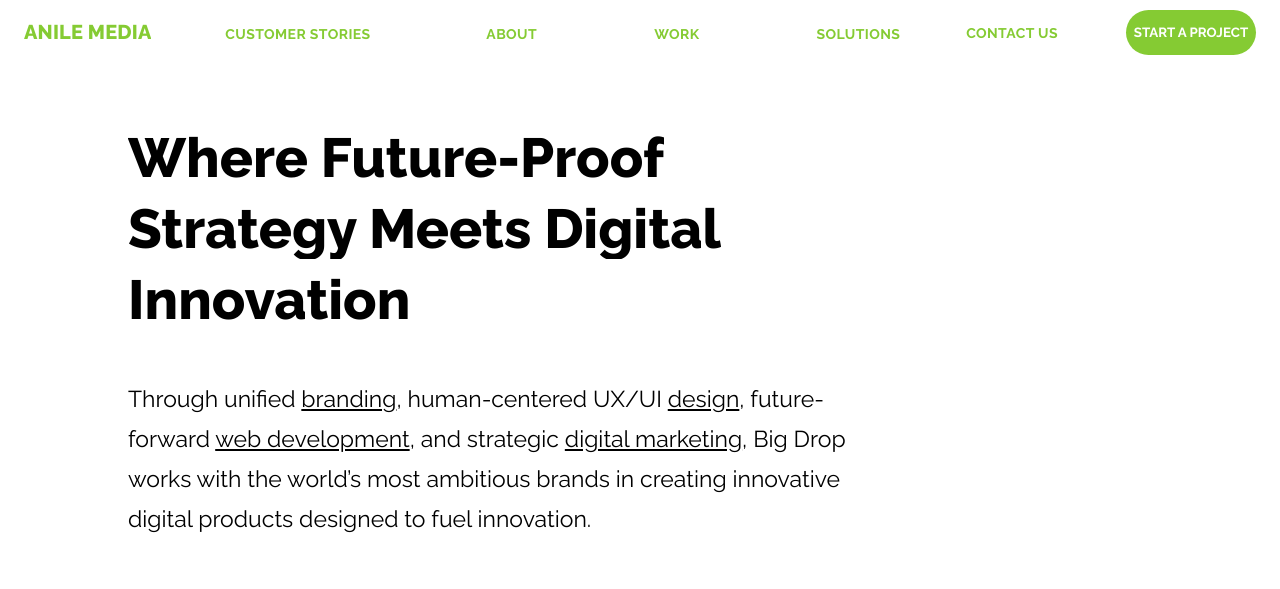
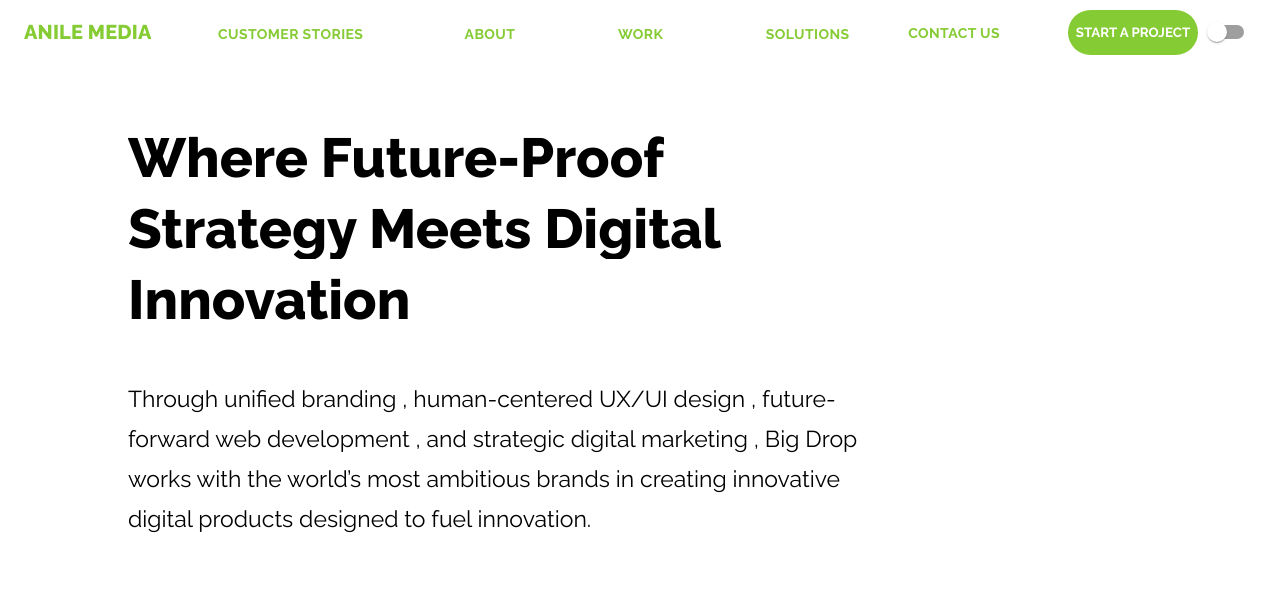
Before and after one commit to jaison080/anile-media, a Next.js app in the folder anile-media-website/: page / in a window 1280 px wide. Shown: the top 589 px of the page. Built offline with nearby package versions, Linux system fonts and the light colour scheme.

Commit message:
dark mode added

```diff
--- a/anile-media-website/components/Landing.js
+++ b/anile-media-website/components/Landing.js
@@ -9,7 +9,7 @@ function Landing() {
                 <br />
                 <div className="c3"><div className="type3">Innovation</div></div>
             </h4 >
-            <div className="p-landing">Through unified <a href="/" >branding</a>, human-centered UX/UI <a href="/" >design</a>, future-<br />forward <a href="/" >web development</a>, and strategic <a href="/" >digital marketing</a>, Big Drop<br /> works with the world’s most ambitious brands in creating innovative<br /> digital products designed to fuel innovation.</div>
+            <div className="p-landing">Through unified branding , human-centered UX/UI design , future- <br />forward web development , and strategic digital marketing , Big Drop<br /> works with the world’s most ambitious brands in creating innovative<br /> digital products designed to fuel innovation.</div>
             <div className="logo"><img className="logo-img" src="https://img.icons8.com/ios/50/000000/expand-arrow--v1.png" /></div>
         </div >
     );
--- a/anile-media-website/components/Marketing.js
+++ b/anile-media-website/components/Marketing.js
@@ -1,41 +1,40 @@
-function Marketing()
-{
-    return(
+function Marketing() {
+    return (
         <div>
 
-    <div className="h1-landing">Digital Marketing Services That<br/>Surpass The Competition Experiences</div>
+            <div className="h1-landing">Digital Marketing Services That<br />Surpass The Competition Experiences</div>
             <div className="row-card-1">
                 <div className="mar-card">
 
-    <div class="head">Shaping Your Future Through<br/>Innovative Wace Design</div>
+                    <div class="head">Shaping Your Future Through<br />Innovative Wace Design</div>
+                    <div class="mar-text">Many desktop publishing packages an as their default model text, and a search for 'lorem ipsum' will uncover many web sites still in their infancy. Various versions have evolved over the years, sometimes by accident, sometimes on purpose (injected humour and the like).</div>
+                    <div class="more"><a href="/" > View More</a></div>
+
+                </div>
+                <div className="mar-card">
+
+                    <div class="head">Shaping Your Future Through<br />Innovative Wace Design</div>
                     <div class="mar-text">Many desktop publishing packages an as their default model text, and a search for 'lorem ipsum' will uncover many web sites still in their infancy. Various versions have evolved over the years, sometimes by accident, sometimes on purpose (injected humour and the like).</div>
                     <div class="more"><a href="/">View More</a></div>
 
                 </div>
                 <div className="mar-card">
 
-    <div class="head">Shaping Your Future Through<br/>Innovative Wace Design</div>
+                    <div class="head">Shaping Your Future Through<br />Innovative Wace Design</div>
                     <div class="mar-text">Many desktop publishing packages an as their default model text, and a search for 'lorem ipsum' will uncover many web sites still in their infancy. Various versions have evolved over the years, sometimes by accident, sometimes on purpose (injected humour and the like).</div>
                     <div class="more"><a href="/">View More</a></div>
 
                 </div>
                 <div className="mar-card">
 
-    <div class="head">Shaping Your Future Through<br/>Innovative Wace Design</div>
-    <div class="mar-text">Many desktop publishing packages an as their default model text, and a search for 'lorem ipsum' will uncover many web sites still in their infancy. Various versions have evolved over the years, sometimes by accident, sometimes on purpose (injected humour and the like).</div>
-    <div class="more"><a href="/">View More</a></div>
-
-</div>
- <div className="mar-card">
-
-    <div class="head">Shaping Your Future Through<br/>Innovative Wace Design</div>
+                    <div class="head">Shaping Your Future Through<br />Innovative Wace Design</div>
                     <div class="mar-text">Many desktop publishing packages an as their default model text, and a search for 'lorem ipsum' will uncover many web sites still in their infancy. Various versions have evolved over the years, sometimes by accident, sometimes on purpose (injected humour and the like).</div>
                     <div class="more"><a href="/">View More</a></div>
 
                 </div>
 
             </div>
-</div>
+        </div >
     );
 }
 export default Marketing
--- a/anile-media-website/components/Navbar.js
+++ b/anile-media-website/components/Navbar.js
@@ -5,25 +5,26 @@ import Toolbar from '@mui/material/Toolbar';
 import IconButton from '@mui/material/IconButton';
 import Typography from '@mui/material/Typography';
 import Menu from '@mui/material/Menu';
+
+
+import { useTheme } from 'next-themes'
 import MenuIcon from '@mui/icons-material/Menu';
 import Container from '@mui/material/Container';
 import Button from '@mui/material/Button';
 import MenuItem from '@mui/material/MenuItem';
-import { Modal } from '@mui/material';
+import { Modal, Switch } from '@mui/material';
 import { useRouter } from 'next/router';
 
 
 
-const pages = ['Customer Stories', 'About', 'Work','Solutions'];
+const pages = ['Customer Stories', 'About', 'Work', 'Solutions'];
 
 const Navbar = () => {
-    const Router=useRouter();
-    function formPage()
-{
+  const Router = useRouter();
+  function formPage() {
     Router.push('/form')
   }
-function blogPage()
-{
+  function blogPage() {
     Router.push('/blogs')
   }
   const [anchorElNav, setAnchorElNav] = React.useState(null);
@@ -44,9 +45,22 @@ const style = {
     left: '50%',
     transform: 'translate(-50%, -50%)',
     width: 400,
-  height:400,
+    height: 400,
     p: 4,
   };
+
+
+
+  const { theme, setTheme } = useTheme('light')
+  const toggleTheme = () => {
+    // if the theme is not light, then set it to dark
+    if (theme === 'light') {
+      setTheme('dark');
+      // otherwise, it should be light
+    } else {
+      setTheme('light');
+    }
+  }
   return (
     <AppBar position="sticky" className="appbar">
       <Container maxWidth="xl" >
@@ -87,18 +101,18 @@ const style = {
           >
             ANILE MEDIA
           </Typography>
-          <Box className="box-1" sx={{ flexGrow: 1, display: { xs: 'none', md: 'flex' } ,justifyContent:'center',}}>
-            <Button className="company-button"  onClick={blogPage} >Customer Stories
+          <Box className="box-1" sx={{ flexGrow: 1, display: { xs: 'none', md: 'flex' }, justifyContent: 'center', }}>
+            <Button className="company-button" onClick={blogPage} >Customer Stories
             </Button>
-                <Button  className="company-button"  onClick={blogPage} >About
+            <Button className="company-button" onClick={blogPage} >About
             </Button>
-                <Button  className="company-button"  onClick={blogPage} >Work
+            <Button className="company-button" onClick={blogPage} >Work
             </Button>
-                <Button className="company-button"  onClick={blogPage} >Solutions
+            <Button className="company-button" onClick={blogPage} >Solutions
             </Button>
           </Box>
 
-         <Box sx={{ flexGrow: 0 , background:'none'}}>
+          <Box sx={{ flexGrow: 0, background: 'none' }}>
             <Button className='company-button-1' onClick={handleOpen}>CONTACT US</Button>
             <Modal
               open={open}
@@ -114,9 +128,10 @@ const style = {
                 ></iframe>
               </Box></Modal>
 
-                <button className='button_active-1' sx={{borderRadius:'20px'}} onClick={formPage}>START A PROJECT</button>
+            <button className='button_active-1' sx={{ borderRadius: '20px' }} onClick={formPage}>START A PROJECT</button>
 
           </Box>
+          <Switch onClick={toggleTheme} color="warning" />
           <Box sx={{ flexGrow: 0, display: { xs: 'flex', md: 'none' } }}>
             <IconButton
               size="large"
@@ -125,7 +140,7 @@ const style = {
               aria-haspopup="true"
               onClick={handleOpenNavMenu}
             >
-              <MenuIcon  color='#85CB33' />
+              <MenuIcon color='#85CB33' />
             </IconButton>
             <Menu
               id="menu-appbar"
@@ -145,11 +160,11 @@ const style = {
                 display: { xs: 'block', md: 'none' },
               }}
             >
-                <MenuItem  onClick={blogPage} className="company-button">Customer Stories
+              <MenuItem onClick={blogPage} className="company-button">Customer Stories
               </MenuItem>
-                <MenuItem  onClick={blogPage}  className="company-button">About
+              <MenuItem onClick={blogPage} className="company-button">About
               </MenuItem>
-                <MenuItem  onClick={blogPage}  className="company-button">Work
+              <MenuItem onClick={blogPage} className="company-button">Work
               </MenuItem>
               <MenuItem onClick={blogPage} className="company-button" >Solutions
               </MenuItem>
@@ -157,7 +172,7 @@ const style = {
           </Box>
         </Toolbar>
       </Container>
-    </AppBar>
+    </AppBar >
   );
 };
 export default Navbar;
--- a/anile-media-website/package.json
+++ b/anile-media-website/package.json
@@ -19,6 +19,7 @@
     "jquery": "^3.6.0",
     "mdb-react-ui-kit": "^3.0.0",
     "next": "^12.1.5",
+    "next-themes": "^0.2.0",
     "quill": "^1.3.6",
     "react": "^17.0.2",
     "react-bootstrap": "^2.4.0",
--- a/anile-media-website/pages/_app.js
+++ b/anile-media-website/pages/_app.js
@@ -1,7 +1,10 @@
 import '@styles/globals.css'
-
+import { ThemeProvider } from 'next-themes'
 function Application({ Component, pageProps }) {
-  return <Component {...pageProps} />
+  return (<ThemeProvider ThemeProvider >
+    <Component {...pageProps} />
+  </ThemeProvider >
+  );
 }
 
 export default Application
--- a/anile-media-website/styles/globals.css
+++ b/anile-media-website/styles/globals.css
@@ -13,12 +13,16 @@
   --primary-font: "Raleway", sans-serif;
   --secondary-font: "Work Sans";
   --tertiary-font: "Poppins";
-  --bg-color: #e6f4f4;
-  --primary-color: #0b8b8b;
-  --secondary-color: #3c9b9b;
-  --tertiary-color: #044d4d;
+  background-color: white;
   --text-card: #ffffff;
   --text-main: #333333;
+  --a-color:black;
+}
+[data-theme="dark"]
+{
+  background-color: black;
+  --text-main:#fff;
+  --text-card:black;
 }
 
 .container {
@@ -93,7 +97,7 @@
   width: 130px;
   margin-left: 60px;
   background-color: #85cb33;
-  color: #ffffff;
+  color: var(--text-card);
   cursor: pointer;
   border-radius: 40px;
   font-weight: 700;
@@ -209,7 +213,7 @@ input[type="file"] {
 }
 
 .appbar {
-  background: #fff !important;
+  background: var(--text-card) !important;
   box-shadow: none !important;
 }
 
@@ -409,6 +413,12 @@ li {
   display: block;
   transition: 0.5s;
 }
+.mar-card:hover .head {
+  color:black;
+}
+.mar-card:hover .mar-text {
+  color:black;
+}
 .mar-card-1 {
   width: 375px;
   height: 300px;
@@ -420,15 +430,15 @@ li {
   height: 300px;
 }
 .mar-card-1:hover {
-  background-color: black;
+  background-color: var(--text-main);
   transition: 0.5s;
 }
 .mar-card-1:hover .head {
-  color:#fff;
+  color:var(--text-card);
   transition: 0.5s;
 }
 .mar-card-1:hover .mar-text {
-  color:#fff;
+  color:var(--text-card);
   transition: 0.5s;
 }
 .head {
@@ -565,6 +575,7 @@ li {
   font-weight: 800;
   font-size: 55px;
   display: flex;
+  color:black;
   justify-content: center;
   margin-top: 2%;
   line-height: 40px;
@@ -576,6 +587,7 @@ li {
   font-size: 23px;
   padding-top: 6%;
   font-weight: 400;
+  color: #000;
   display: flex;
   justify-content: center;
 }
```
Also changed, not shown: anile-media-website/pages/index.js (+15 -12 lines), 1 other file (tests, documents, lock files or other folders). Lines whose indentation alone changed are shown as unchanged.
